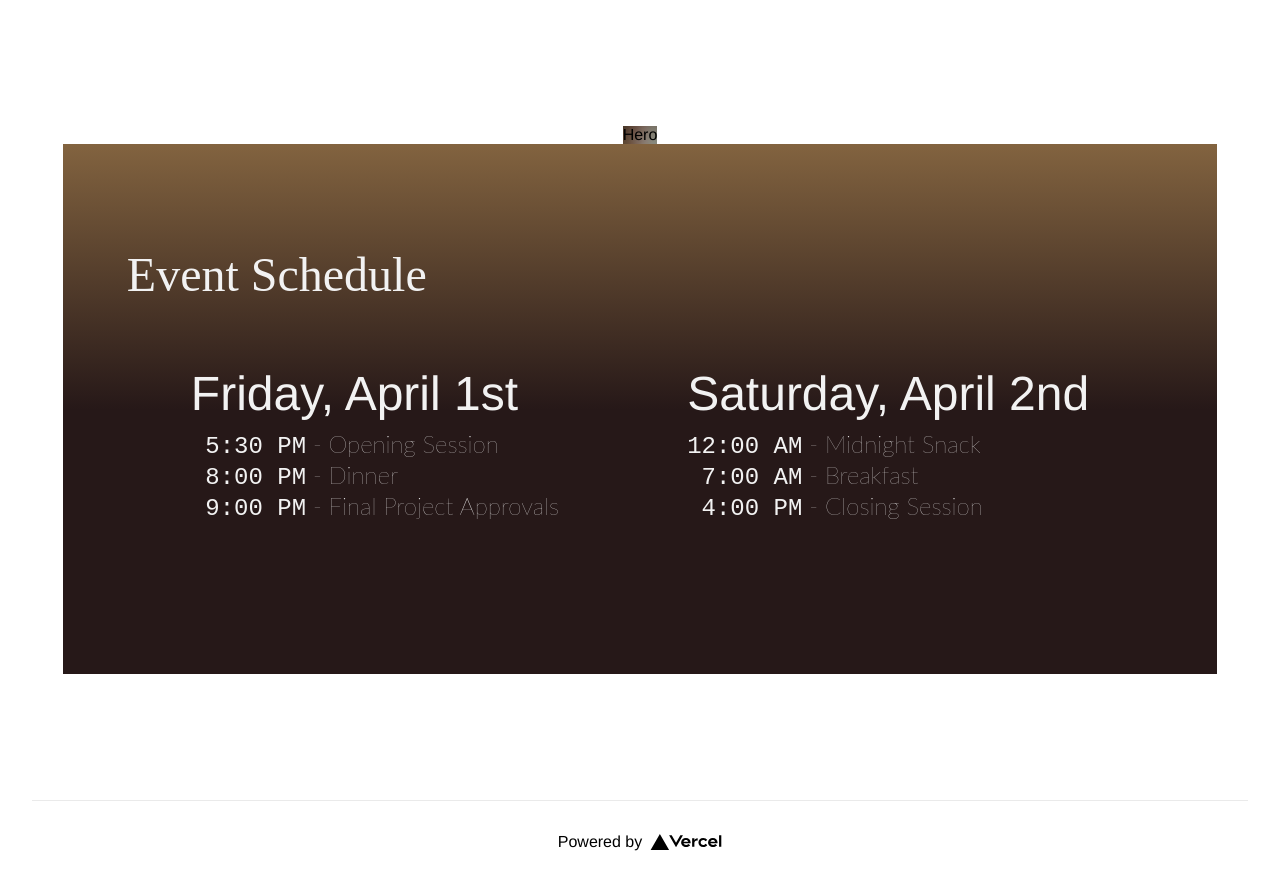
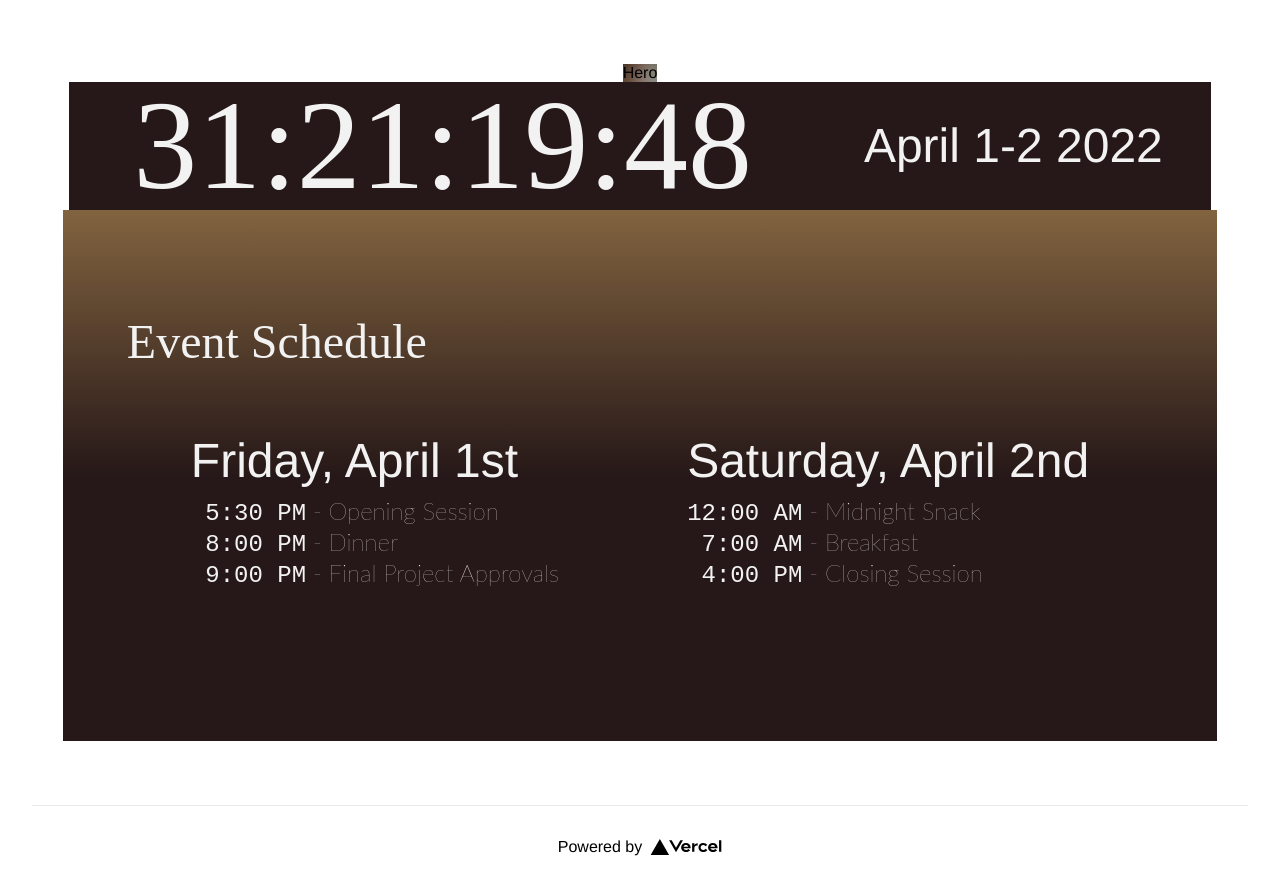
Before and after one commit to uark-acm/hackathon, a Next.js app: page / in a window 1280 px wide. Built offline with nearby package versions, Linux system fonts and the light colour scheme; a web font is replaced by a local one.

Commit message:
✨Added countdown bar to home

```diff
--- a/pages/index.tsx
+++ b/pages/index.tsx
@@ -1,6 +1,7 @@
 import type { NextPage } from 'next'
 import Head from 'next/head'
 import Image from 'next/image'
+import CountdownBar from '../components/countdown-bar'
 import Hero from '../components/hero'
 import Schedule from '../components/schedule'
 import styles from '../styles/Home.module.scss'
@@ -17,6 +18,7 @@ const Home: NextPage = () => {
 
       <main className={styles.main}>
         <Hero />
+        <CountdownBar />
         <Schedule />
       </main>
 
```
